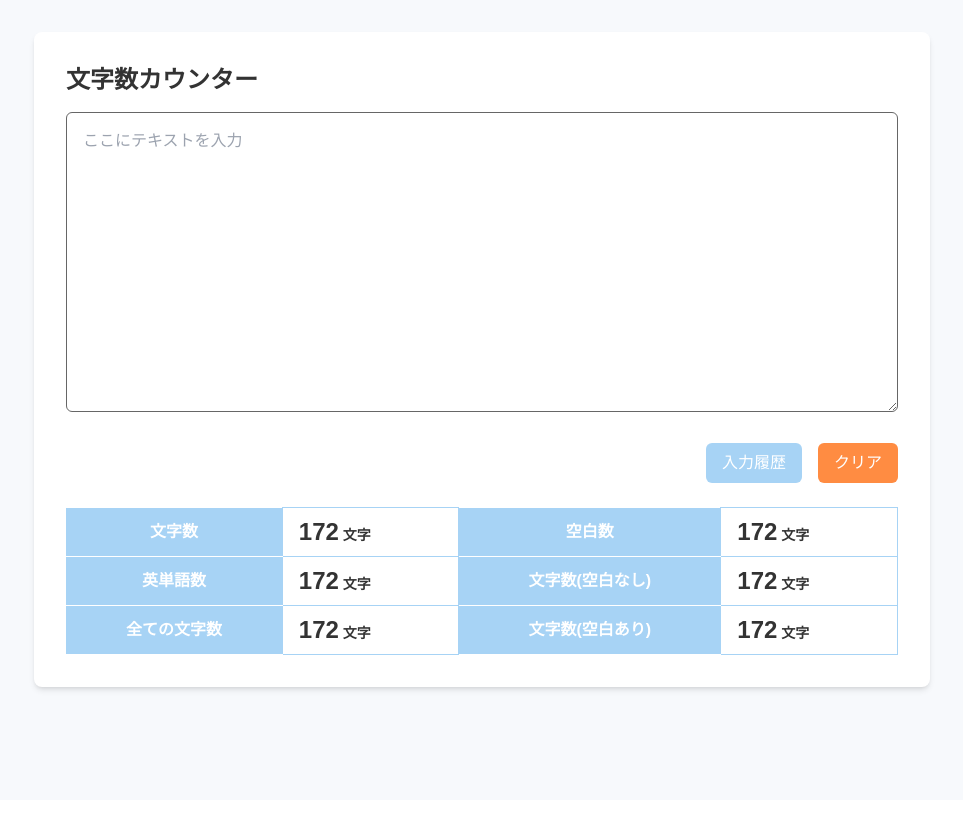
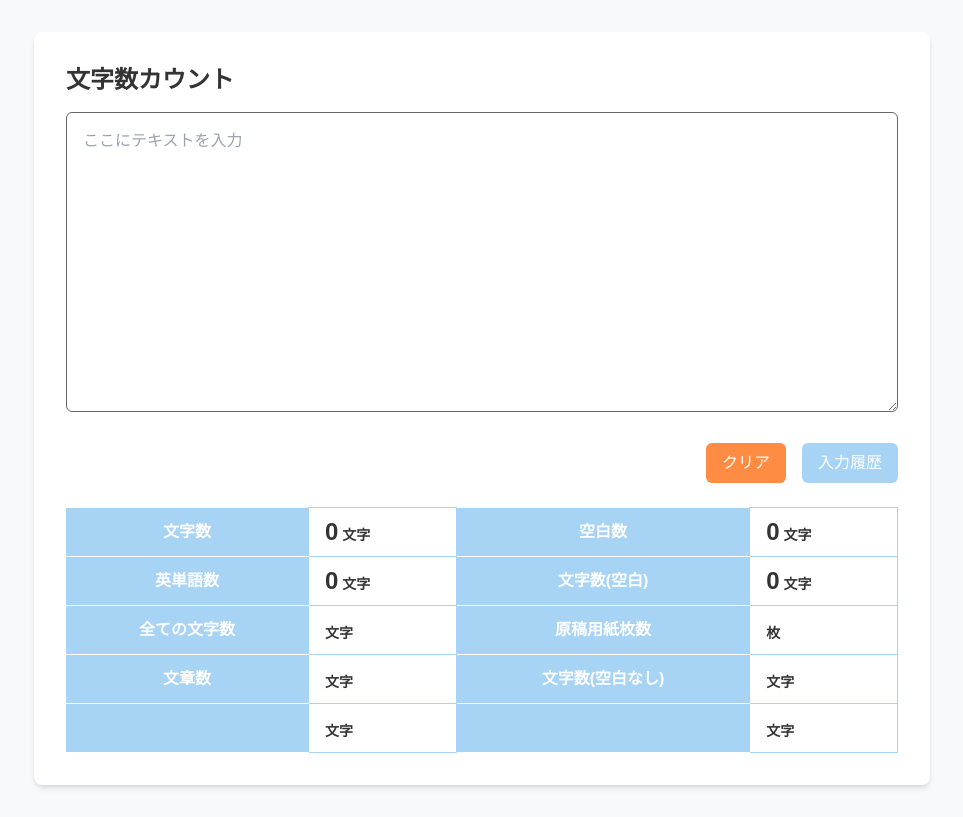
Before and after one commit to kankankanp/word-counter, a Next.js app: page / in a window 1280 px wide. Shown: the whole page, without its empty margins (158-1121 px from the left). Built offline with nearby package versions, Linux system fonts and the light colour scheme.

Commit message:
[WIP]インプットエリア、テーブル作成

```diff
--- /dev/null
+++ b/app/_components/ClearButton.tsx
@@ -0,0 +1,16 @@
+import { Dispatch, SetStateAction } from "react";
+
+type ClearButtonProps = {
+  setText: Dispatch<SetStateAction<string>>;
+};
+
+export const ClearButton: React.FC<ClearButtonProps> = ({ setText }) => {
+  return (
+    <button
+      onClick={() => setText("")}
+      className="bg-orange text-white px-4 py-2 rounded-md hover:bg-lightGray"
+    >
+      クリア
+    </button>
+  );
+};
--- /dev/null
+++ b/app/_components/CounterCard.tsx
@@ -0,0 +1,22 @@
+"use client";
+
+import { useState } from "react";
+import { Input } from "./Input";
+import { Table } from "./Table";
+import { ClearButton } from "./ClearButton";
+import { HistoryButton } from "./HistoryButton";
+
+export const CounterCard = () => {
+  const [text, setText] = useState("");
+
+  return (
+    <>
+      <Input text={text} setText={setText} />
+      <div className="flex justify-end gap-4 mb-6">
+        <ClearButton setText={setText} />
+        <HistoryButton />
+      </div>
+      <Table text={text} />
+    </>
+  );
+};
--- /dev/null
+++ b/app/_components/HistoryButton.tsx
@@ -0,0 +1,9 @@
+
+
+export const HistoryButton = () => {
+  return (
+    <button className="bg-lightBlue text-white px-4 py-2 rounded-md hover:bg-lightGray">
+    入力履歴
+  </button>
+  )
+}
--- /dev/null
+++ b/app/_components/Input.tsx
@@ -0,0 +1,22 @@
+import { Dispatch, SetStateAction } from "react";
+
+type InputProps = {
+  text: string,
+  setText: Dispatch<SetStateAction<string>>;
+}
+
+export const Input: React.FC<InputProps> = ({text, setText}) => {
+
+  const handleChange = (e: { target: { value: SetStateAction<string>; }; }) => {
+    setText(e.target.value);
+  };
+
+  return (
+    <textarea
+      value={text}
+      onChange={handleChange}
+      placeholder="ここにテキストを入力"
+      className="w-full h-[300px] p-4 border border-gray rounded-md focus:outline-black mb-6 text-black"
+    ></textarea>
+  );
+};
--- /dev/null
+++ b/app/_components/Table.tsx
@@ -0,0 +1,90 @@
+type InputProps = {
+  text: string;
+};
+
+export const Table: React.FC<InputProps> = ({ text }) => {
+  const spaceCount = (text.match(/\s/g) || []).length;
+  const EnglishWordCount = text
+    .trim()
+    .split(/\s+/)
+    .map((word) => word.replace(/[.,!?]+$/, ""))
+    .filter((word) => /^[a-zA-Z0-9]+$/.test(word)).length;
+  const textWithoutSpaces = text.replace(/\s/g, "").length;
+
+  return (
+    <table className="w-full text-black">
+      <tbody>
+        <tr>
+          <th className="border-white border-b-[1px] px-4 py-2 text-white bg-lightBlue">
+            文字数
+          </th>
+          <td className="border border-lightBlue px-4 py-2 text-black font-bold text-2xl">
+            {textWithoutSpaces}
+            <span className="text-sm"> 文字</span>
+          </td>
+          <th className="border-white border-b-[1px] px-4 py-2 text-white bg-lightBlue">
+            空白数
+          </th>
+          <td className="border border-lightBlue px-4 py-2 text-black font-bold text-2xl">
+            {spaceCount}
+            <span className="text-sm"> 文字</span>
+          </td>
+        </tr>
+        <tr>
+          <th className="border-white border-b-[1px] px-4 py-2 text-white bg-lightBlue">
+            英単語数
+          </th>
+          <td className="border border-lightBlue px-4 py-2 text-black font-bold text-2xl">
+            {EnglishWordCount}
+            <span className="text-sm"> 文字</span>
+          </td>
+          <th className="border-white border-b-[1px] px-4 py-2 text-white bg-lightBlue">
+            文字数(空白)
+          </th>
+          <td className="border border-lightBlue px-4 py-2 text-black font-bold text-2xl">
+            {text.length}
+            <span className="text-sm"> 文字</span>
+          </td>
+        </tr>
+        <tr>
+          <th className="border-white border-b-[1px] px-4 py-2 text-white bg-lightBlue">
+            全ての文字数
+          </th>
+          <td className="border border-lightBlue px-4 py-2 text-black font-bold text-2xl">
+            <span className="text-sm"> 文字</span>
+          </td>
+          <th className="border-white border-b-[1px] px-4 py-2 text-white bg-lightBlue">
+            原稿用紙枚数
+          </th>
+          <td className="border border-lightBlue px-4 py-2 text-black font-bold text-2xl">
+            <span className="text-sm"> 枚</span>
+          </td>
+        </tr>
+        <tr>
+          <th className="border-white border-b-[1px] px-4 py-2 text-white bg-lightBlue">
+            文章数
+          </th>
+          <td className="border border-lightBlue px-4 py-2 text-black font-bold text-2xl">
+            <span className="text-sm"> 文字</span>
+          </td>
+          <th className="border-white border-b-[1px] px-4 py-2 text-white bg-lightBlue">
+            文字数(空白なし)
+          </th>
+          <td className="border border-lightBlue px-4 py-2 text-black font-bold text-2xl">
+            <span className="text-sm"> 文字</span>
+          </td>
+        </tr>
+        <tr>
+          <th className="border-white border-b-[1px] px-4 py-2 text-white bg-lightBlue"></th>
+          <td className="border border-lightBlue px-4 py-2 text-black font-bold text-2xl">
+            <span className="text-sm"> 文字</span>
+          </td>
+          <th className="border-white border-b-[1px] px-4 py-2 text-white bg-lightBlue"></th>
+          <td className="border border-lightBlue px-4 py-2 text-black font-bold text-2xl">
+            <span className="text-sm"> 文字</span>
+          </td>
+        </tr>
+      </tbody>
+    </table>
+  );
+};
--- a/app/page.tsx
+++ b/app/page.tsx
@@ -1,40 +1,11 @@
+import { CounterCard } from "./_components/CounterCard";
+
 export default function Page() {
   return (
     <main className="bg-offWhite min-h-screen p-8">
       <div className="max-w-4xl mx-auto bg-white shadow-md rounded-lg p-8">
-        <h1 className="text-black text-2xl font-bold mb-4">文字数カウンター</h1>
-        <textarea
-          placeholder="ここにテキストを入力"
-          className="w-full h-[300px] p-4 border border-gray rounded-md focus:outline-black mb-6 text-black"
-        ></textarea>
-
-        <div className="flex justify-end gap-4 mb-6">
-          <button className="bg-lightBlue text-white px-4 py-2 rounded-md hover:bg-lightGray">入力履歴</button>
-          <button className="bg-orange text-white px-4 py-2 rounded-md hover:bg-lightGray">クリア</button>
-        </div>
-
-        <table className="w-full text-black">
-          <tbody>
-            <tr>
-              <th className="border-white border-b-[1px] px-4 py-2 text-white bg-lightBlue">文字数</th>
-              <td className="border border-lightBlue px-4 py-2 text-black font-bold text-2xl">172<span className="text-sm"> 文字</span></td>
-              <th className="border-white border-b-[1px] px-4 py-2 text-white bg-lightBlue">空白数</th>
-              <td className="border border-lightBlue px-4 py-2 text-black font-bold text-2xl">172<span className="text-sm"> 文字</span></td>
-            </tr>
-            <tr>
-              <th className="border-white border-b-[1px] px-4 py-2 text-white bg-lightBlue">英単語数</th>
-              <td className="border border-lightBlue px-4 py-2 text-black font-bold text-2xl">172<span className="text-sm"> 文字</span></td>
-              <th className="border-white border-b-[1px] px-4 py-2 text-white bg-lightBlue">文字数(空白なし)</th>
-              <td className="border border-lightBlue px-4 py-2 text-black font-bold text-2xl">172<span className="text-sm"> 文字</span></td>
-            </tr>
-            <tr>
-              <th className="border-white border-b-[1px] px-4 py-2 text-white bg-lightBlue">全ての文字数</th>
-              <td className="border border-lightBlue px-4 py-2 text-black font-bold text-2xl">172<span className="text-sm"> 文字</span></td>
-              <th className="border-white border-b-[1px] px-4 py-2 text-white bg-lightBlue">文字数(空白あり)</th>
-              <td className="border border-lightBlue px-4 py-2 text-black font-bold text-2xl">172<span className="text-sm"> 文字</span></td>
-            </tr>
-          </tbody>
-        </table>
+        <h1 className="text-black text-2xl font-bold mb-4">文字数カウント</h1>
+        <CounterCard />
       </div>
     </main>
   );
```
